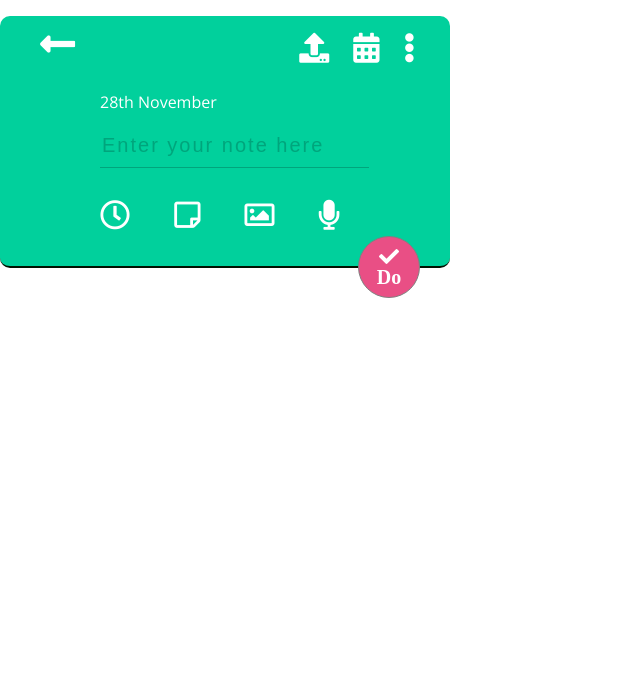
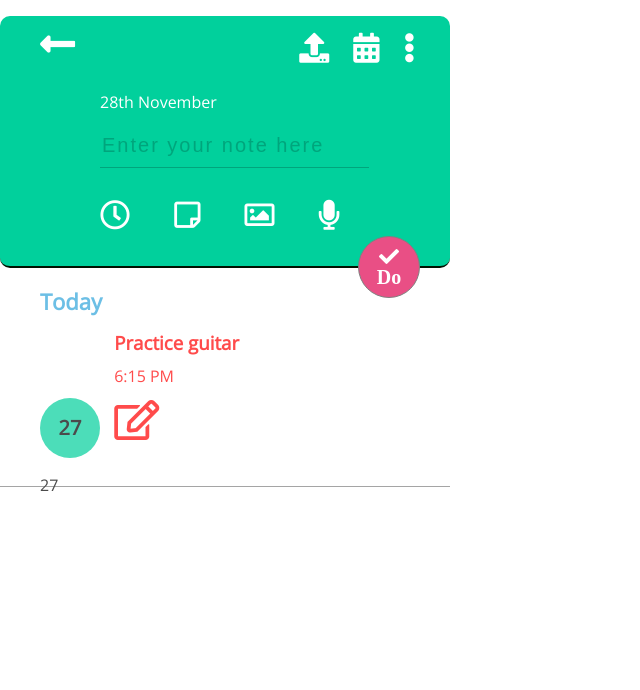
Before and after one commit to brace99/ToDoApp, a website: page app/index.html in a window 1280 px wide. Shown: the whole page, without its empty margins (0-640 px from the left). Drawn offline with nearby package versions, Linux system fonts and the light colour scheme.

Commit message:
some progres with todaytasks

```diff
--- a/app/css/style.css
+++ b/app/css/style.css
@@ -9,6 +9,7 @@ body {
 }
 .container {
 	width:450px;
+
 
 }
 .workingplace {
@@ -107,8 +108,49 @@ ul {
     width:60px;
     font-size:20px;
     text-align:center;
+    z-index:2;
 }
 .todaytask {
-	background-color:;
+	background-color:white;
 	height:200px;
+	border-bottom: 1px solid grey;
+	opacity:0.7;
+	padding-left:40px;
+
 }
+h2 {
+	color:#2EA4DB;
+	font-size:22px;
+	margin-bottom:0px;
+
+}
+.first-number {
+	display:inline-block;
+	background-color: #01D09C;
+    height:60px;
+    width:60px;
+    border-radius: 50%;
+    text-align: center;
+    margin:0;
+    line-height: 20px;
+    font-size:20px;
+    font-weight:bolder;
+
+
+}
+.first-text {
+	display:inline-block;
+	line-height: 15px;
+	padding-left: 10px;
+	color:red;
+}
+.edit1 {
+	font-size: 40px
+
+}
+
+.tommorowtask {
+	background-color:white;
+	height:200px;
+
+}
--- a/app/index.html
+++ b/app/index.html
@@ -24,7 +24,7 @@
 				<li class="button-calendar"><i class="fas fa-calendar-alt"></i> </li>
 				<li class="button-menu"><i class="fas fa-ellipsis-v"></i> </li>
 			</ul>
-			<div class=dateplace>28th November</div>
+			<div class=dateplace><p>28th November</p></div>
 		    <div class=writeplace><input name="textfield" type="text" value="Enter your note here" ></div>
 		    <ul class="buttons-bottom">
 		    	<li class="button-bottom-clock"><i class="far fa-clock"></i></li>
@@ -37,7 +37,18 @@
 		    	</li>
 		    </ul>
 	    </div>
-		<div class=todaytask></div>
+		<div class=todaytask>
+			<h2>Today</h2>
+			<p class=first-number><br>27</p>
+			<div class=first-text>
+			<h3>Practice guitar</h3>
+			<p>6:15 PM</p>
+			<div class=edit1>
+			<i class="far fa-edit"></i>
+		    </div>
+			</div>
+            <p>27</p>
+		</div>
         <div class=tommorowtask></div>
 
 
```
